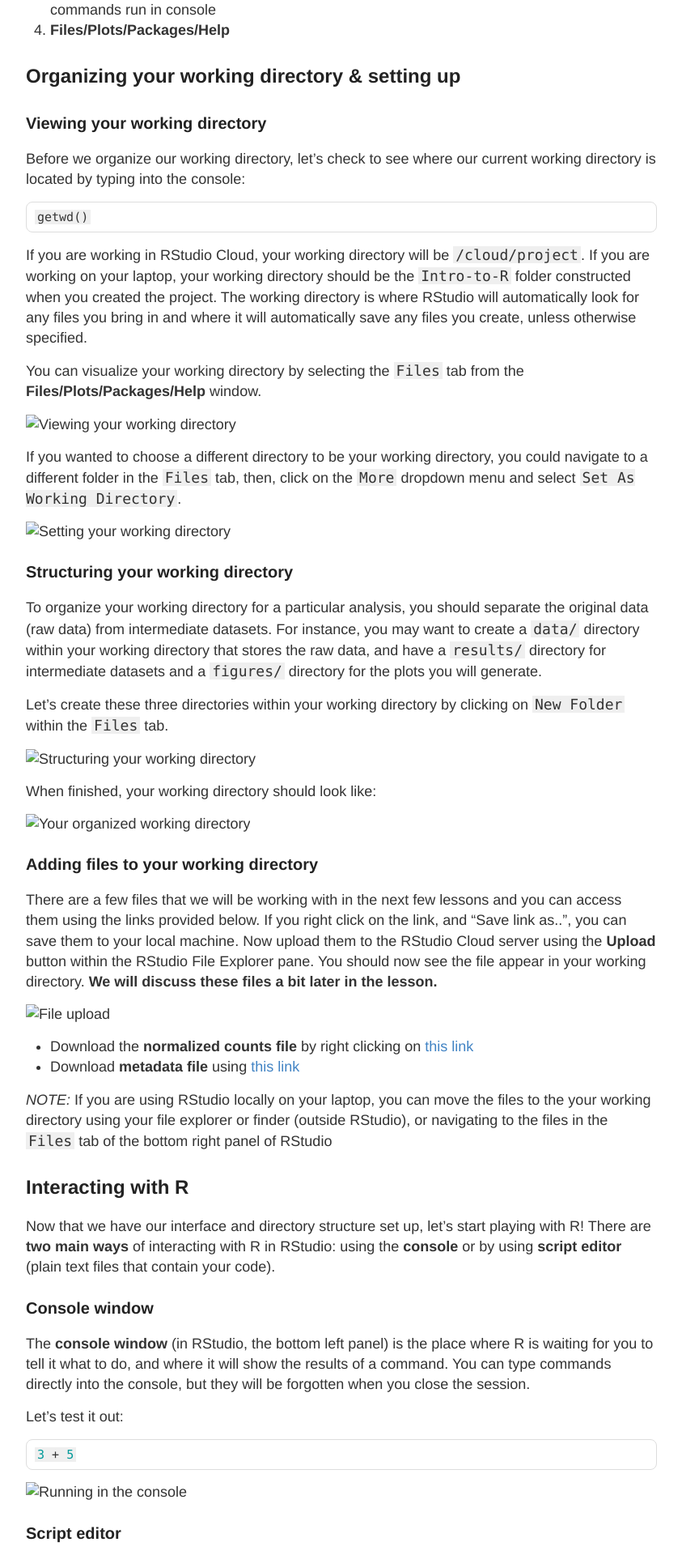
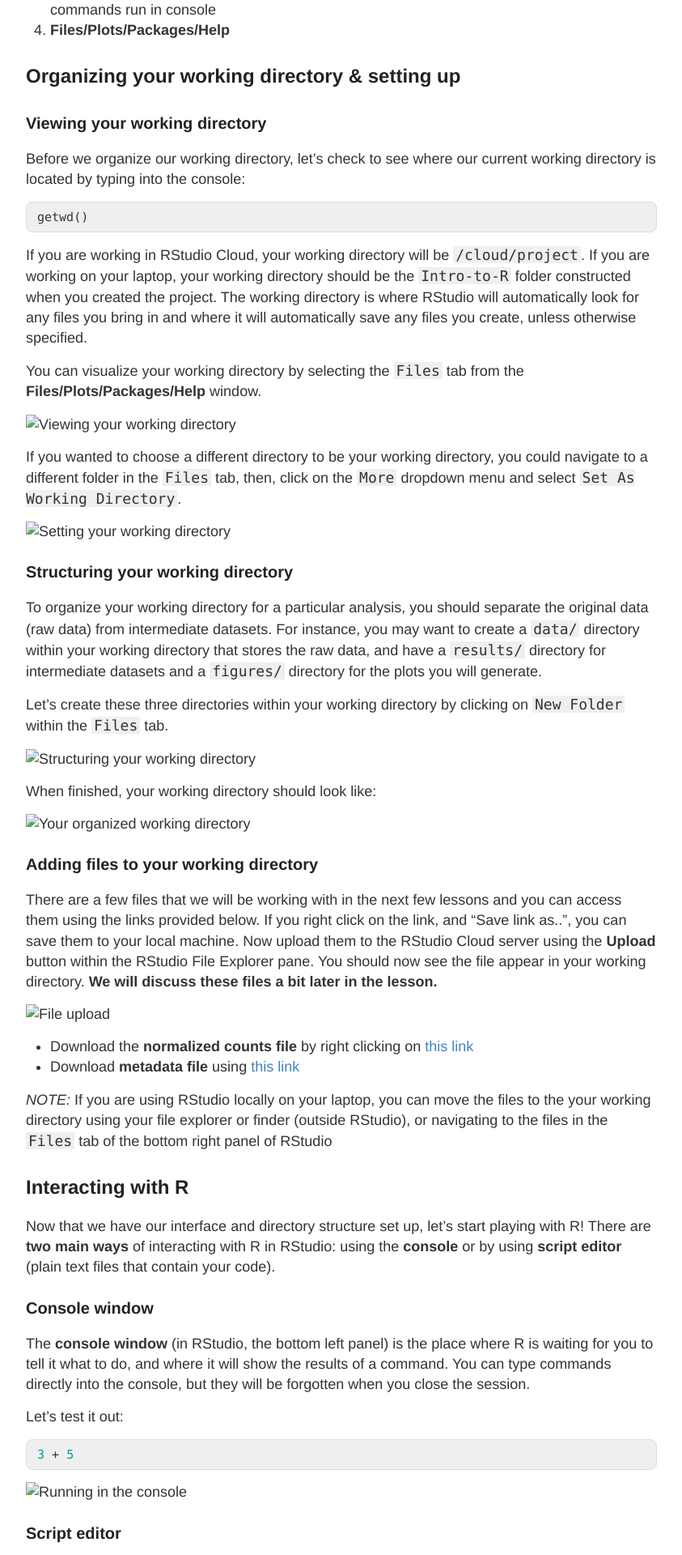
Before and after one commit to andrewguy/Training, a Jekyll site: the page built from workshops/Intro_to_R/lessons/01_Intro-to-R.md, in a window 1280 px wide. Shown: the part 2503-4423 px from the top of the page at 81% size, without its empty margins (218-1061 px from the left). Built offline with Jekyll 4.4.1, drawn with Linux system fonts in a browser that asks for light colours; our own code applies the rules of GitHub Pages for plain Markdown files.

Commit message:
Fix css typo

```diff
--- a/_sass/_highlights.scss
+++ b/_sass/_highlights.scss
@@ -3,7 +3,7 @@ code {
   font-family: Consolas, "Liberation Mono", Menlo, Courier, monospace;
 }
 
-code, highlight {
+code, .highlight {
   background-color: #efefef;
 }
 
```
